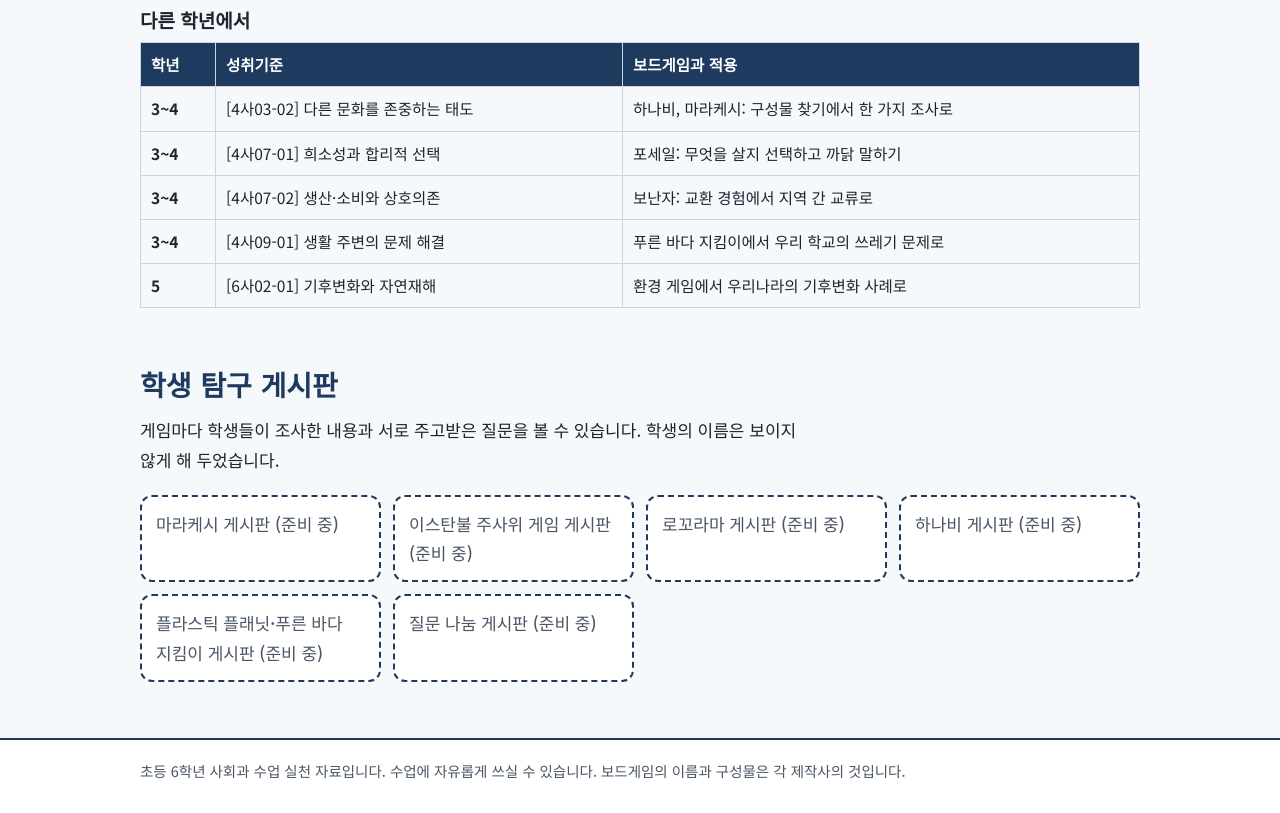
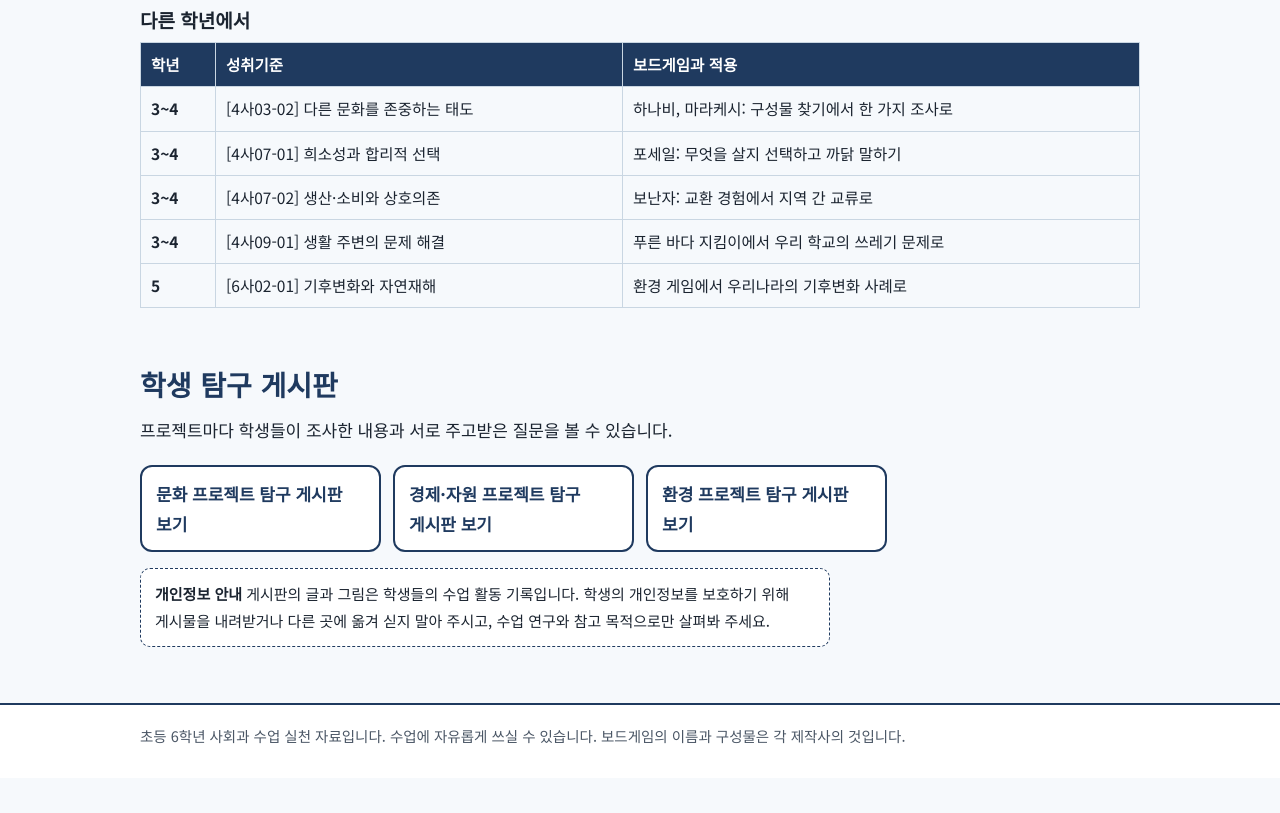
Before and after one commit to tongtongyeun-kye/world-classroom, a plain HTML site: page index.html in a window 1280 px wide. Shown: the part 3275-4088 px from the top of the page. After the commit the page ends 4053 px from the top, so only its background shows below. Drawn offline with Linux system fonts and the light colour scheme.

Commit message:
Update index.html

```diff
--- a/index.html
+++ b/index.html
@@ -80,6 +80,7 @@ ol.steps{margin:0;padding-left:1.2em}
 .boards{display:grid;grid-template-columns:repeat(auto-fill,minmax(220px,1fr));gap:12px}
 .boards a,.boards span{display:block;border:2px solid var(--navy);border-radius:12px;padding:12px 14px;background:#fff;text-decoration:none;font-weight:700}
 .boards span{border-style:dashed;color:#4a5665;font-weight:500}
+.notice{margin:16px 0 0;padding:12px 14px;border:1.5px dashed var(--navy);border-radius:10px;background:#fff;font-size:15px;max-width:46em}
 footer{margin-top:48px;border-top:2px solid var(--navy);background:#fff;padding:18px 0 30px;font-size:14.5px;color:#4a5665}
 @media (max-width:760px){.hero{grid-template-columns:1fr}.globe{width:96px;height:96px}.route{grid-template-columns:1fr 1fr}.route div:nth-child(2){border-right:0}.route div:nth-child(-n+2){border-bottom:2px dashed var(--navy)}.two{grid-template-columns:1fr}.q{grid-template-columns:1fr 1fr}}
 @media (max-width:420px){.route,.q{grid-template-columns:1fr}.route div{border-right:0;border-bottom:2px dashed var(--navy)}.route div:last-child{border-bottom:0}}
@@ -225,8 +226,9 @@ footer{margin-top:48px;border-top:2px solid var(--navy);background:#fff;padding:
 
 <section id="boards">
   <h2>학생 탐구 게시판</h2>
-  <p class="lead">게임마다 학생들이 조사한 내용과 서로 주고받은 질문을 볼 수 있습니다. 학생의 이름은 보이지 않게 해 두었습니다.</p>
+  <p class="lead">프로젝트마다 학생들이 조사한 내용과 서로 주고받은 질문을 볼 수 있습니다.</p>
   <div class="boards" id="boardlist"></div>
+  <p class="notice"><b>개인정보 안내</b> 게시판의 글과 그림은 학생들의 수업 활동 기록입니다. 학생의 개인정보를 보호하기 위해 게시물을 내려받거나 다른 곳에 옮겨 싣지 말아 주시고, 수업 연구와 참고 목적으로만 살펴봐 주세요.</p>
 </section>
 </main>
 
@@ -234,9 +236,9 @@ footer{margin-top:48px;border-top:2px solid var(--navy);background:#fff;padding:
 
 <script>
 // 게시판 주소: 주소가 있으면 링크로, 없으면 '준비 중'으로 보입니다.
-const BOARDS=[["마라케시",""],["이스탄불 주사위 게임",""],["로꼬라마",""],["하나비",""],["플라스틱 플래닛·푸른 바다 지킴이",""],["질문 나눔",""]];
+const BOARDS=[["문화 프로젝트","https://padlet.com/tongtongyeun/padlet-s025elthtmi2lpbs5tj2"],["경제·자원 프로젝트","https://padlet.com/tongtongyeun/padlet-s025elx4x5t7c1n7add9"],["환경 프로젝트","https://padlet.com/tongtongyeun/padlet-s025elw2ym7p0n6xl7s2"]];
 const bl=document.getElementById('boardlist');
-BOARDS.forEach(([n,u])=>{const e=document.createElement(u?'a':'span'); if(u){e.href=u;e.textContent=n+' 게시판 보기';}else{e.textContent=n+' 게시판 (준비 중)';} bl.appendChild(e);});
+BOARDS.forEach(([n,u])=>{const e=document.createElement(u?'a':'span'); if(u){e.href=u;e.textContent=n+' 탐구 게시판 보기';}else{e.textContent=n+' 게시판 (준비 중)';} bl.appendChild(e);});
 const tabs=[...document.querySelectorAll('[role=tab]')];
 function show(id){tabs.forEach(t=>{const on=t.id===id;t.setAttribute('aria-selected',on);document.getElementById(t.getAttribute('aria-controls')).hidden=!on;});try{sessionStorage.setItem('tab',id)}catch(e){}}
 tabs.forEach(t=>t.addEventListener('click',()=>show(t.id)));
```
